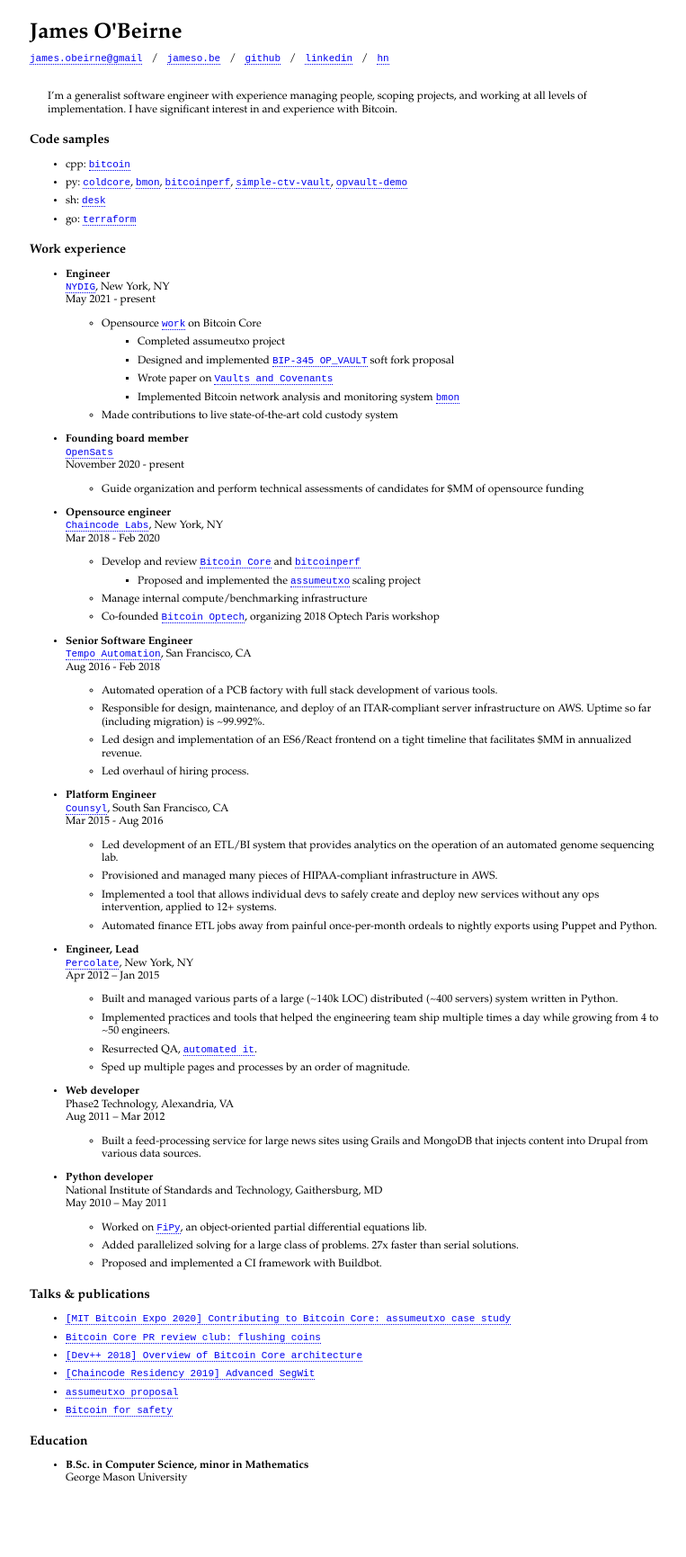
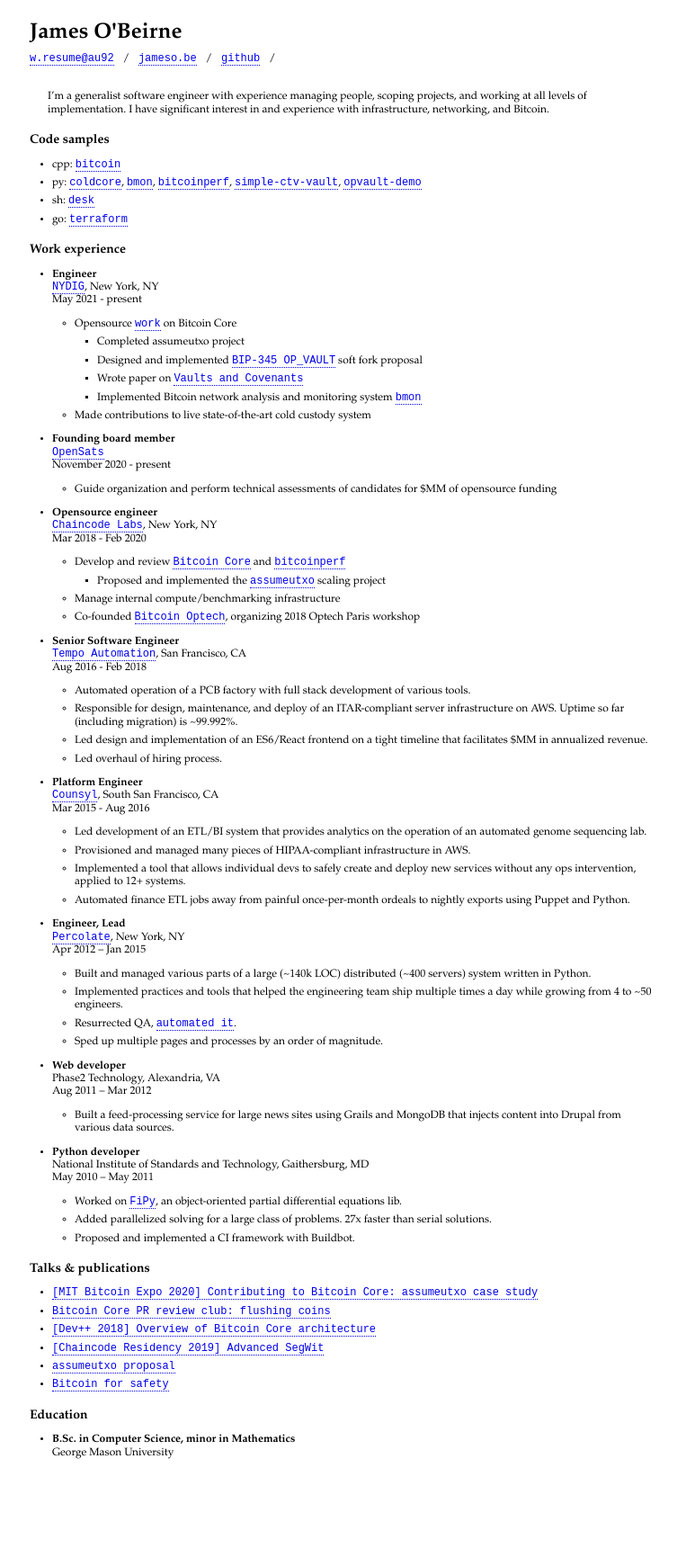
Before and after one commit to jamesob/jamesob.github.io, a Jekyll site: the page built from resume/index.md, in a window 1280 px wide. Shown: the whole page at 90% size, without its empty margins (27-790 px from the left). Built offline with Jekyll 4.4.1, drawn with Linux system fonts in a browser that asks for light colours; after the commit the page ends 1702 px from its top, so only the background shows below that.

Commit message:
res edits

```diff
--- a/_layouts/res.html
+++ b/_layouts/res.html
@@ -12,15 +12,12 @@
     <h1>James O'Beirne</h1>
 
     <div id="header">
-      <div><a href="mailto:james.obeirne@gmail.com">james.obeirne@gmail</a></div>
+      <div><a href="mailto:w.resume@au92.org">w.resume@au92</a></div>
       <div class="sep">/</div>
       <div><a href="http://jameso.be">jameso.be</a></div>
       <div class="sep">/</div>
       <div><a href="https://github.com/jamesob">github</a></div>
       <div class="sep">/</div>
-      <div><a href="http://www.linkedin.com/pub/james-o-beirne/42/a7a/9a1">linkedin</a></div>
-      <div class="sep">/</div>
-      <div><a href="https://news.ycombinator.com/user?id=jobeirne">hn</a></div>
     </div>
 
     {{ content }}
--- a/css/res.css
+++ b/css/res.css
@@ -8,6 +8,10 @@
   margin: 30px 0 20px 60px;
   font-family: Palatino, georgia, "times new roman", serif;
   font-size: 12px;
+}
+
+ul {
+  padding-left: 25px;
 }
 
 @media print {
@@ -27,7 +31,7 @@
 
 body a {
   font-family: 'monaco', monospace;
-  font-size: 11px;
+  font-size: 12px;
   text-decoration: none;
   border-bottom: 1px dotted;
 }
--- a/resume/index.md
+++ b/resume/index.md
@@ -6,7 +6,7 @@
 
 I'm a generalist software engineer with experience managing people, scoping projects,
 and working at all levels of implementation. I have significant interest in and
-experience with Bitcoin.
+experience with infrastructure, networking, and Bitcoin.
 
 ## Code samples
 
```
